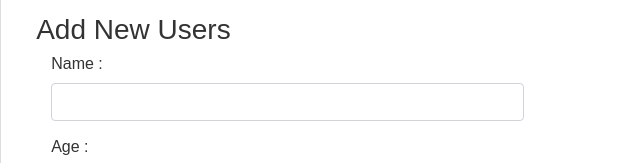
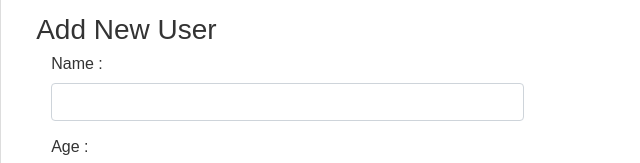
Before and after one commit to MHw19/treetaspringboot, a plain HTML site: page frontend/index.html in a window 1280 px wide. Shown: the part 199-362 px from the top of the page, 0-640 px from the left. Drawn offline with nearby package versions, Linux system fonts and the light colour scheme.

Commit message:
update index page
index.html

```diff
--- a/frontend/index.html
+++ b/frontend/index.html
@@ -97,7 +97,7 @@
 <div style="min-height: 500px">
 
     <div class="starter-template">
-        <h3>Add New Users</h3>
+        <h3>Add New User</h3>
 
             <div class="form-group form-group-lg">
                 <label class="col-sm-2 control-label">Name :</label>
```
